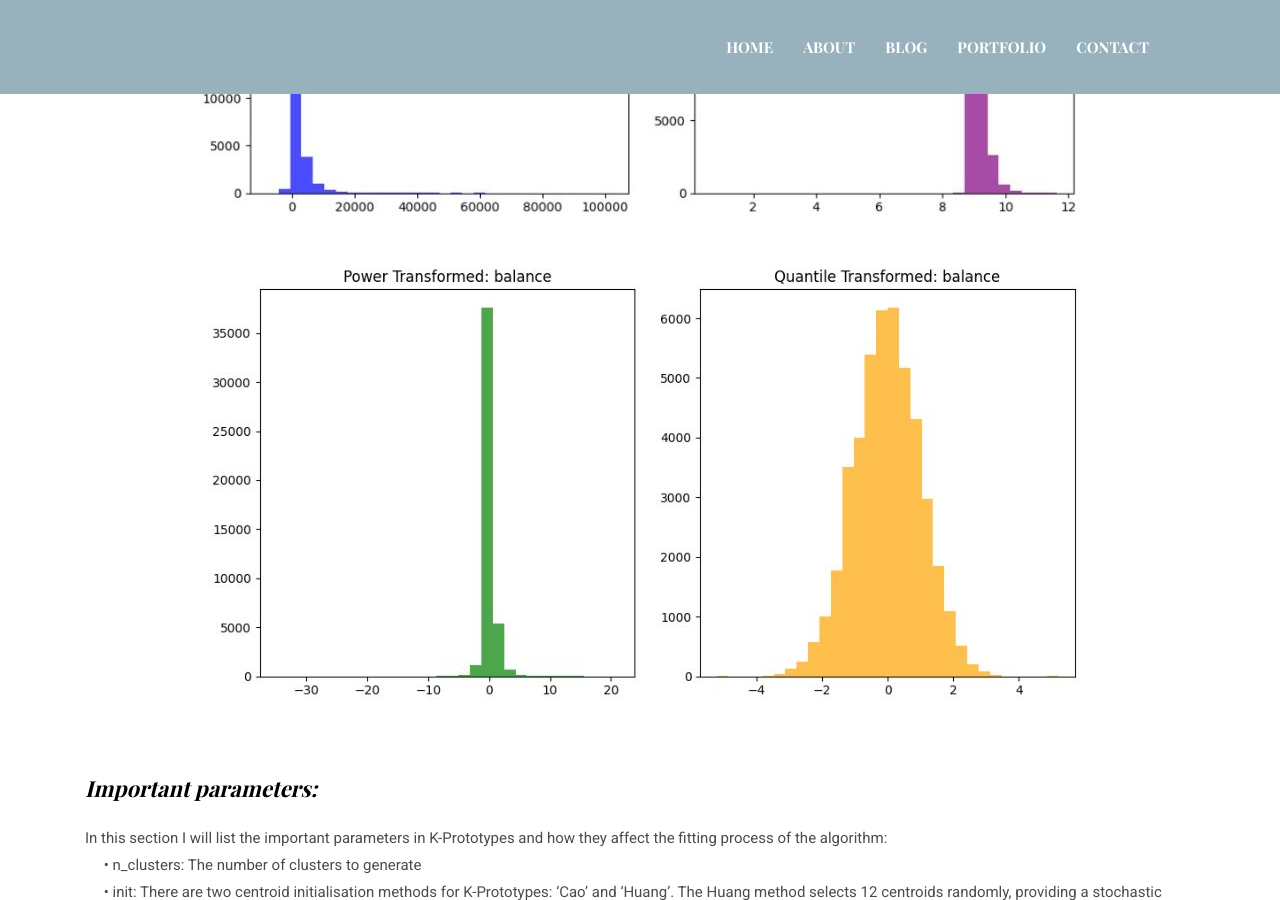
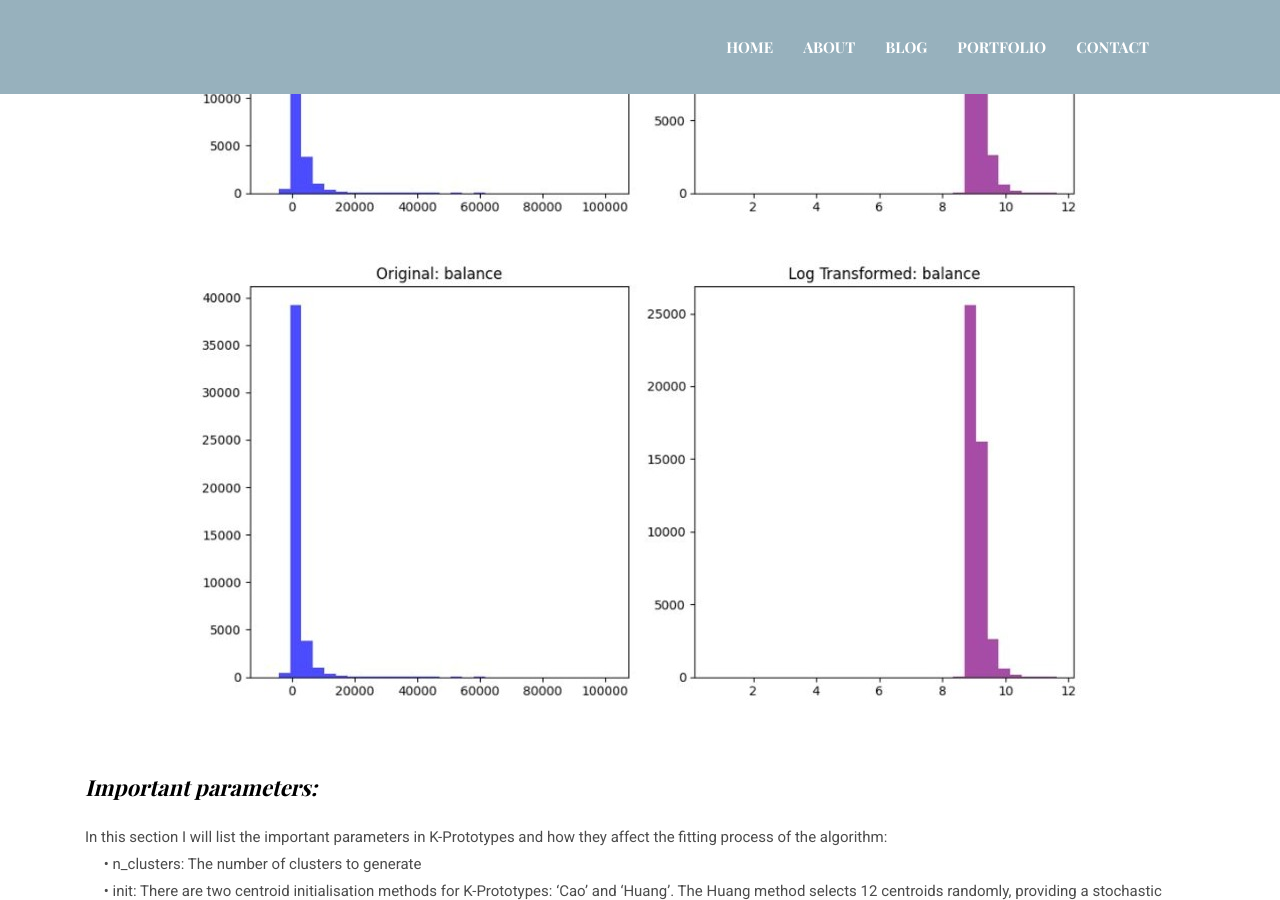
Before and after one commit to RandaAdel/RandaAdel.github.io, a Jekyll site: the page built from _posts/2025-01-07-clustering-with-categorical-data.markdown, in a window 1280 px wide and 900 px high, scrolled down 2124 px. Built offline with Jekyll 4.4.1, drawn with Linux system fonts in a browser that asks for light colours.

Commit message:
fix image disappearing

```diff
--- a/_posts/2025-01-07-clustering-with-categorical-data.markdown
+++ b/_posts/2025-01-07-clustering-with-categorical-data.markdown
@@ -27,8 +27,13 @@
 </p>
 
 <p style="text-align: center;">
+  <img src="/assets/images/blog/transformations1_resized.jpg" alt="Additional image description">
+</p>
+
+
+<!-- <p style="text-align: center;">
   <img src="/assets/images/blog/transformations2_resized.jpg" alt="Additional image description">
-</p>
+</p> -->
 <br>
 ***Important parameters:*** In this section I will list the important parameters in K-Prototypes and how they affect the fitting process of the algorithm:
   <br>
```
